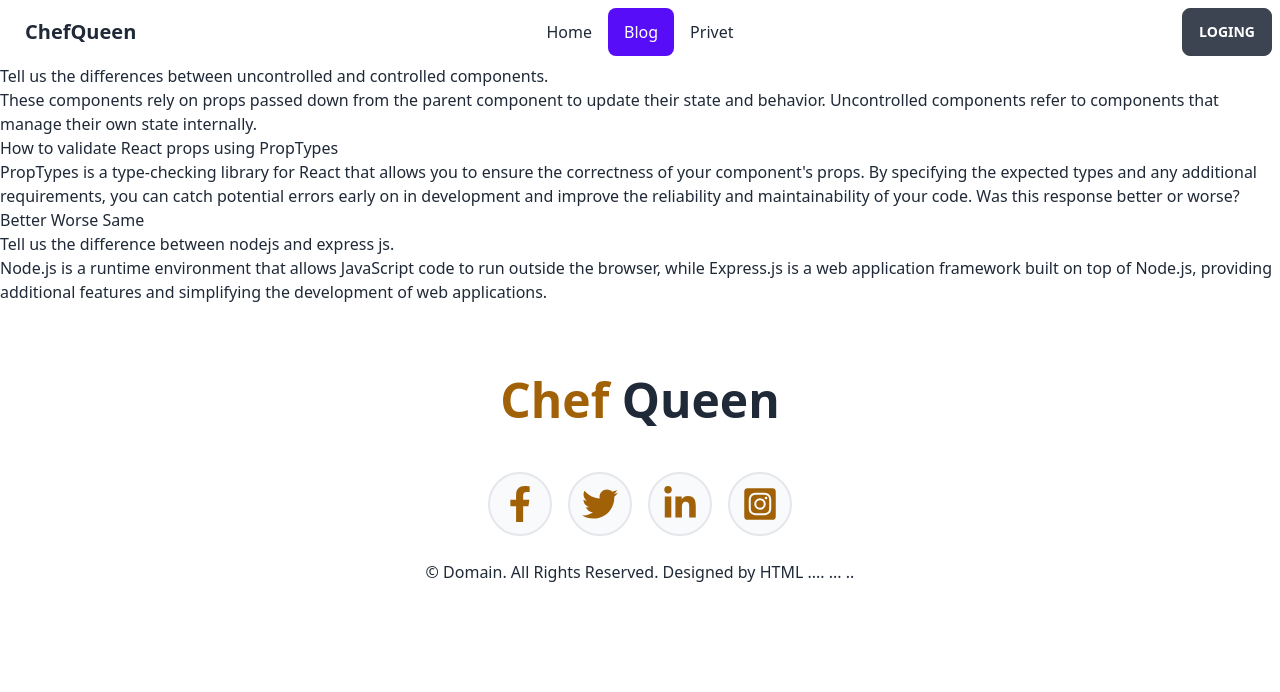
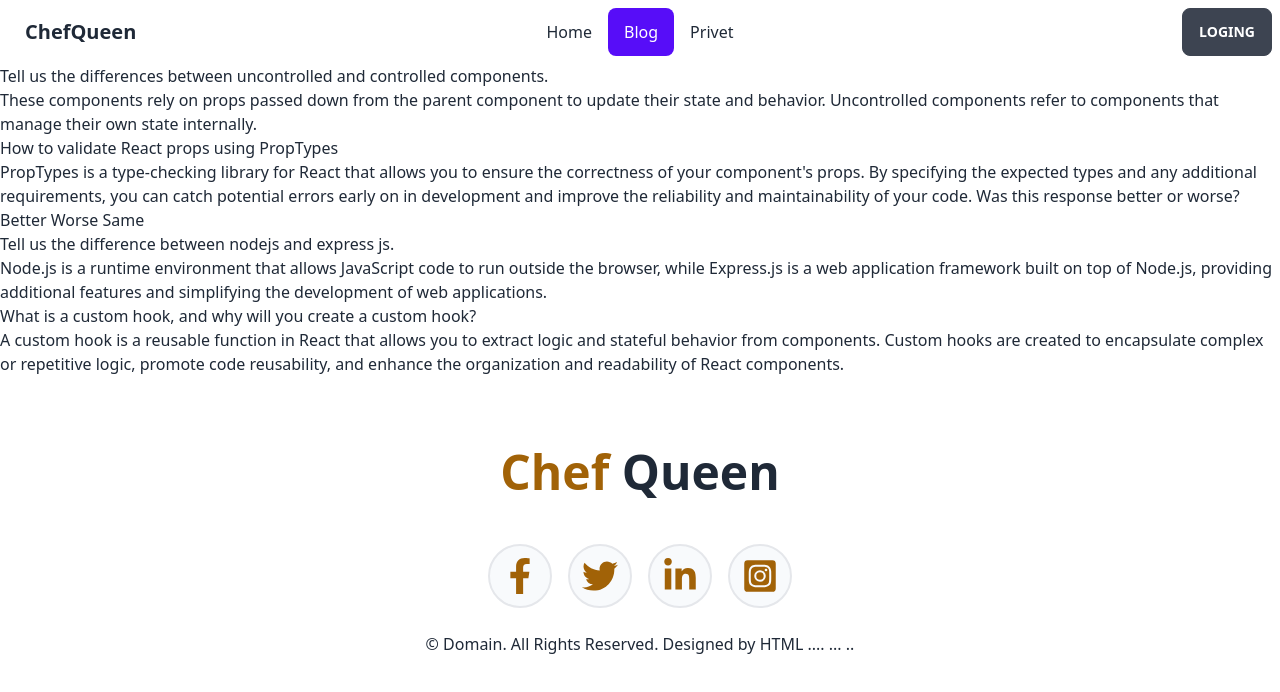
Before and after one commit to abujafor1924/as-10-clind-site, a React (Vite) app: page /about in a window 1280 px wide. Shown: the top 692 px of the page. Built offline with nearby package versions, Linux system fonts and the light colour scheme; no server answers.

Commit message:
blog ansn 4

```diff
--- a/src/Pages/routpage/About.jsx
+++ b/src/Pages/routpage/About.jsx
@@ -34,6 +34,16 @@ const About = () => {
           the development of web applications.
         </p>
       </div>
+      <div>
+        <h1>What is a custom hook, and why will you create a custom hook?</h1>
+        <p>
+          A custom hook is a reusable function in React that allows you to
+          extract logic and stateful behavior from components. Custom hooks are
+          created to encapsulate complex or repetitive logic, promote code
+          reusability, and enhance the organization and readability of React
+          components.
+        </p>
+      </div>
     </div>
   );
 };
```
